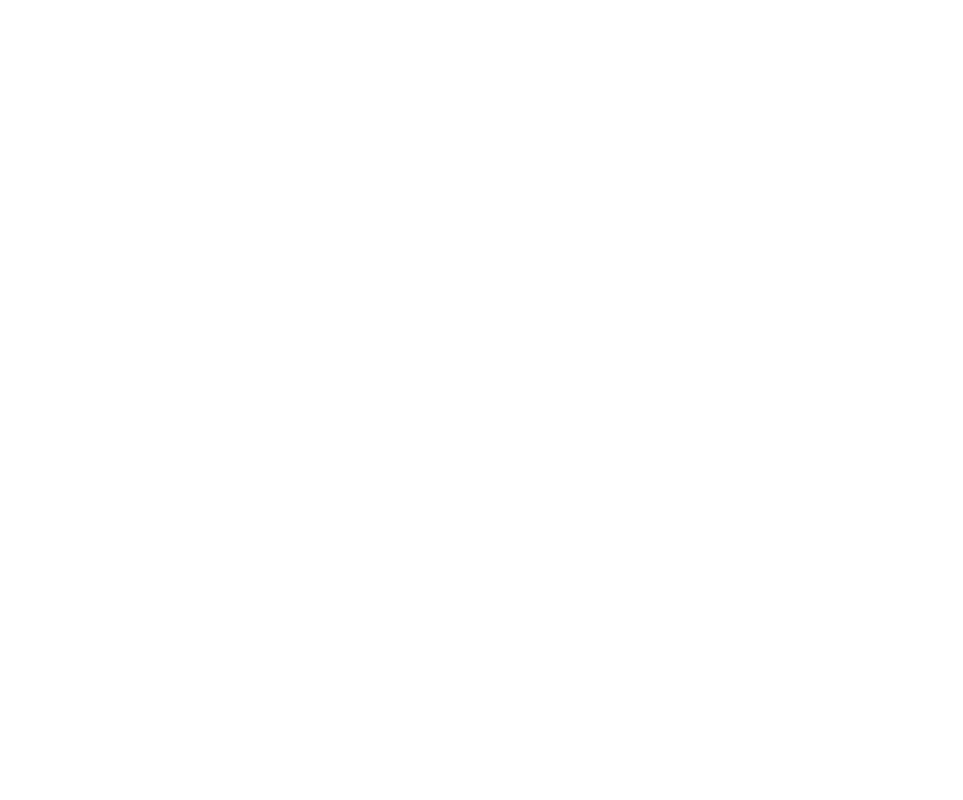
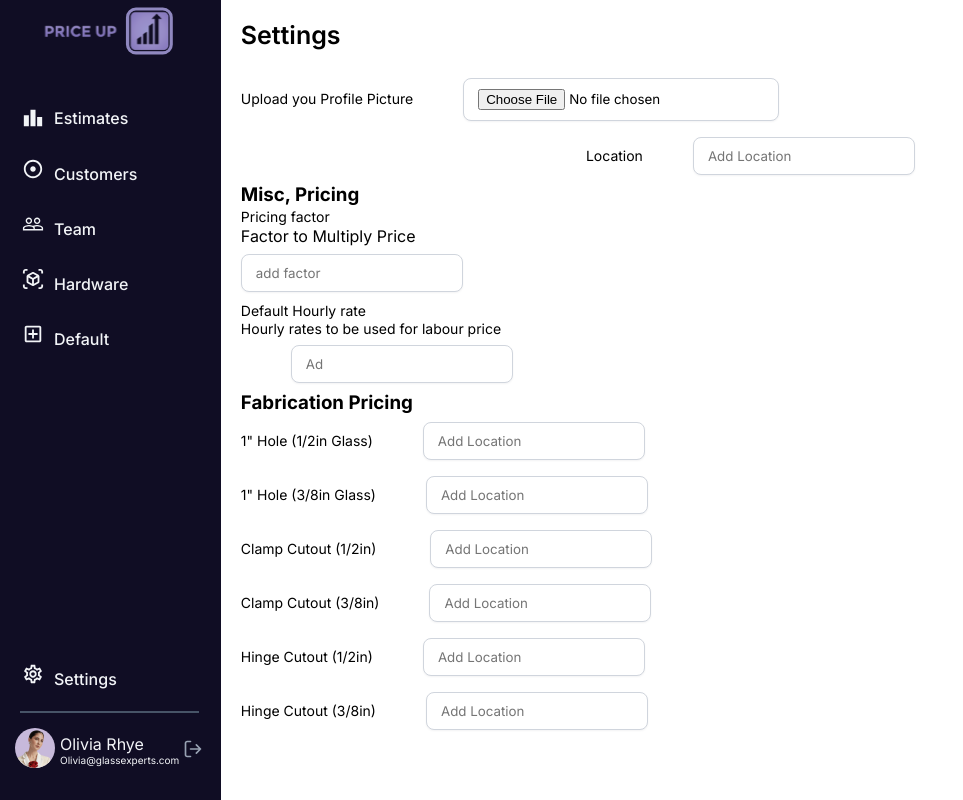
Before and after one commit to AhmadRZaheer/priceup-front-end, a React (Create React App) app: page /Settings in a window 1280 px wide. Before the commit this address had no page. Shown: the whole page, without its empty margins (0-963 px from the left). Built offline with nearby package versions, Linux system fonts and the light colour scheme.

Commit message:
settings

```diff
--- a/src/App.js
+++ b/src/App.js
@@ -14,6 +14,7 @@
 import Defaults from "./pages/Layouts/Defaults";
 import Single from "./pages/singlle/Single";
 import New from "./pages/new/New";
+import Settings from "./pages/settings/Settings";
 
 function App() {
   const [CurrentForm, setCurrentForm] = useState('login');
@@ -36,7 +37,7 @@
             <Route path="Team" element={<Team/>}/>
             <Route path="Hardware" element={<Hardware/>}/>
             <Route path="Defaults" element={<Defaults/>}/>
-
+            <Route path= "Settings" element= {<Settings/>}/>
           </Route>
 
         </Routes>
--- a/src/components/layouts/Tabss.jsx
+++ b/src/components/layouts/Tabss.jsx
@@ -94,7 +94,7 @@
         <AntTab label="Tab 2" />
         <AntTab label="Tab 3" />
       </AntTabs>
-      <Box sx={{ p: 3 }} />
+      <Box sx={{ p: 2 }} />
     </Box>
     <Box sx={{ bgcolor: '#2e1534' }}>
       <StyledTabs
@@ -112,4 +112,5 @@
   )
 }
 
+
 export default Tabss
--- /dev/null
+++ b/src/pages/settings/Settings.jsx
@@ -0,0 +1,140 @@
+import React from "react";
+import "./settings.scss";
+import Sidebar from "../../components/Sidebar/Sidebar";
+
+const Settings = () => {
+  return (
+    <div className="settings">
+      <Sidebar />
+      <div className="settingsContainer">
+        <div className="Title">Settings</div>
+        <form>
+        <div>
+          <label htmlFor="fiel">
+            Upload you Profile Picture
+          </label>
+          <input type="file"
+          id="file"
+          name="file" />
+        </div>
+          <div className="test">
+          <div className="input-block">
+            <label htmlFor="name" className="input-label">
+              Location
+            </label>
+            <input
+              type="text"
+              autoComplete="off"
+              name="location"
+              placeholder="Add Location"
+              id="Location"
+            ></input>
+          </div>
+          </div>
+          <h3 className="heading">Misc, Pricing</h3>
+          <div className="input-block">
+            <label htmlFor="name" className="input-label">
+              Pricing factor
+            </label>
+            <p className="explain">Factor to Multiply Price </p>
+            <input
+              type="number"
+              autoComplete="off"
+              name="pf"
+              placeholder="add factor"
+              id="pf"
+            ></input>
+          </div>
+          <div className="input-block">
+            <label htmlFor="name" className="input-label">
+              Default Hourly rate
+              <p className="explain">Hourly rates to be used for labour price </p>
+            </label>
+            <input
+              type="number"
+              autoComplete="off"
+              name="dh"
+              placeholder="Ad"
+              id="dh"
+            ></input>
+          </div>
+          <h3 className="heading">Fabrication Pricing</h3>
+          <div className="input-block">
+            <label htmlFor="name" className="input-label">
+            1" Hole (1/2in Glass)
+            </label>
+            <input
+              type="text"
+              autoComplete="off"
+              name="location"
+              placeholder="Add Location"
+              id="Location"
+            ></input>
+          </div>
+          <div className="input-block">
+            <label htmlFor="name" className="input-label">
+            1" Hole (3/8in Glass)
+            </label>
+            <input
+              type="text"
+              autoComplete="off"
+              name="location"
+              placeholder="Add Location"
+              id="Location"
+            ></input>
+          </div>
+          <div className="input-block">
+            <label htmlFor="name" className="input-label">
+            Clamp Cutout (1/2in)            </label>
+            <input
+              type="text"
+              autoComplete="off"
+              name="location"
+              placeholder="Add Location"
+              id="Location"
+            ></input>
+          </div>
+          <div className="input-block">
+            <label htmlFor="name" className="input-label">
+            Clamp Cutout (3/8in)
+            </label>
+            <input
+              type="text"
+              autoComplete="off"
+              name="location"
+              placeholder="Add Location"
+              id="Location"
+            ></input>
+          </div>
+          <div className="input-block">
+            <label htmlFor="name" className="input-label">
+            Hinge Cutout (1/2in)
+            </label>
+            <input
+              type="text"
+              autoComplete="off"
+              name="location"
+              placeholder="Add Location"
+              id="Location"
+            ></input>
+          </div>
+          <div className="input-block">
+            <label htmlFor="name" className="input-label">
+            Hinge Cutout (3/8in)
+            </label>
+            <input
+              type="text"
+              autoComplete="off"
+              name="location"
+              placeholder="Add Location"
+              id="Location"
+            ></input>
+          </div>
+
+        </form>
+      </div>
+    </div>
+  );
+};
+
+export default Settings;
--- /dev/null
+++ b/src/pages/settings/settings.scss
@@ -0,0 +1,22 @@
+.settings {
+    display: flex;
+    width: 100%;
+    .settingsContainer {
+        flex:6;
+        width: 100%;
+        padding: 20px;
+        .test{
+            display: flex;
+            justify-content: center;
+            align-items:center
+        }
+        .Title{
+            font-weight: 600;
+            font-size: 25px;
+            padding-bottom: 20px;
+        }
+        label{
+            margin-right: 50px;
+        }
+    }
+}
```
Also changed, not shown: src/pages/App settings/Settings.jsx (deleted, +0 -10 lines), src/pages/App settings/settings.scss (deleted), 2 other files (tests, documents, lock files or other folders).
